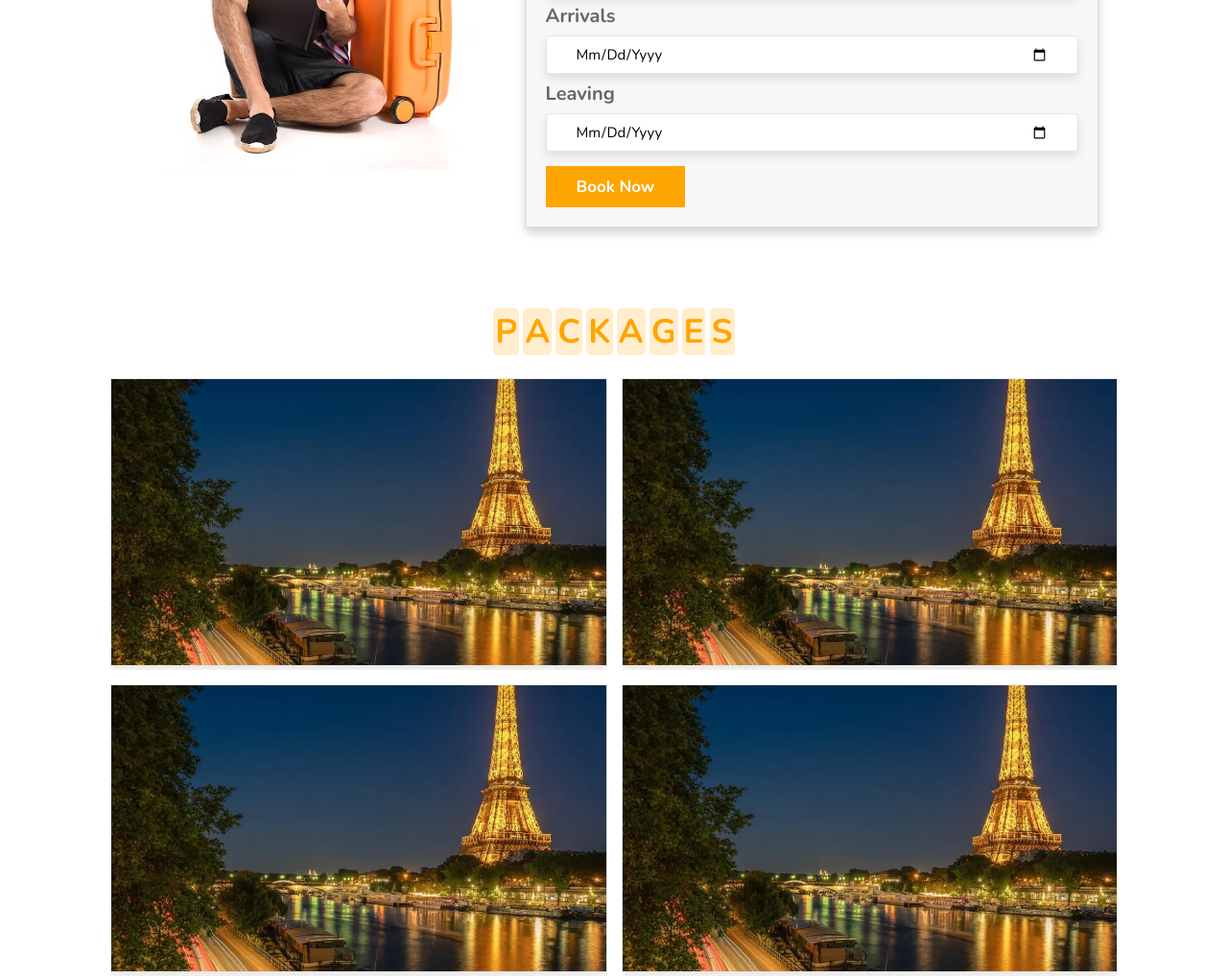
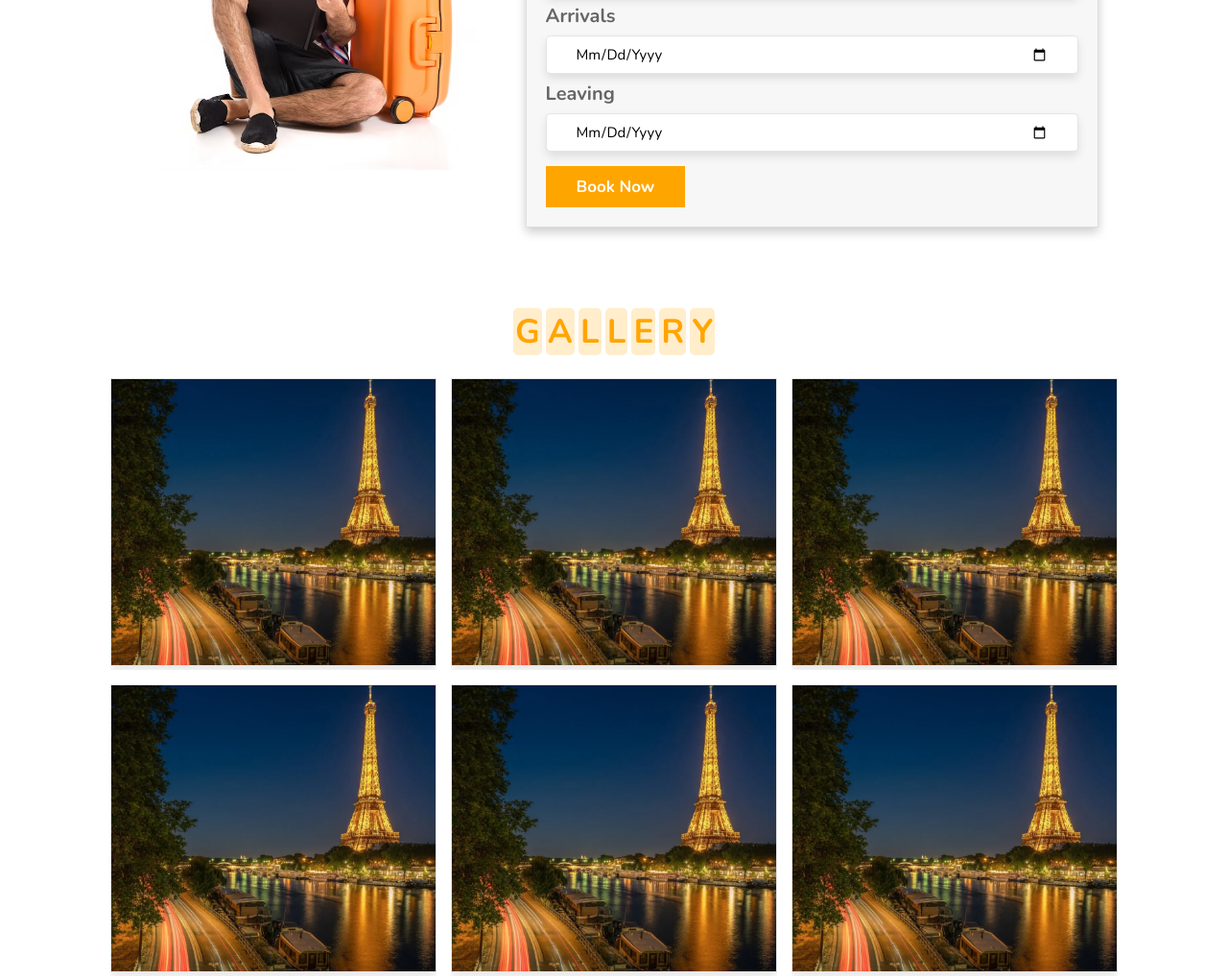
Before and after one commit to ajmalgithubm/tourist_app, a plain HTML site: page index.html in a window 1280 px wide. Shown: the part 1115-2135 px from the top of the page at 96% size. Drawn offline with nearby package versions, Linux system fonts and the light colour scheme.

Commit message:
changed from package to gallery

```diff
--- a/index.css
+++ b/index.css
@@ -381,7 +381,7 @@ header .search-bar-container label:hover {
 }
 
 .packages .box-container .box{
-    flex:  1 1 50rem;
+    flex:  1 1 30rem;
     position: relative;
     text-align: center;
     overflow: hidden;
--- a/index.html
+++ b/index.html
@@ -140,19 +140,20 @@
 <!-- books section start -->
 
 
-<!-- Package section start -->
+
+
+<!-- Gallkery section start -->
 
 <section class="packages" id="packages">
 
     <h1 class="heading">
-        <span>p</span>
+        <span>g</span>
         <span>a</span>
-        <span>c</span>
-        <span>k</span>
-        <span>a</span>
-        <span>g</span>
+        <span>l</span>
+        <span>l</span>
         <span>e</span>
-        <span>s</span>
+        <span>r</span>
+        <span>y</span>
     </h1>
 
     <div class="box-container">
@@ -222,7 +223,7 @@
 
 </section>
 
-<!-- Package section End -->
+<!-- Galleery section End -->
 
 
 
```
